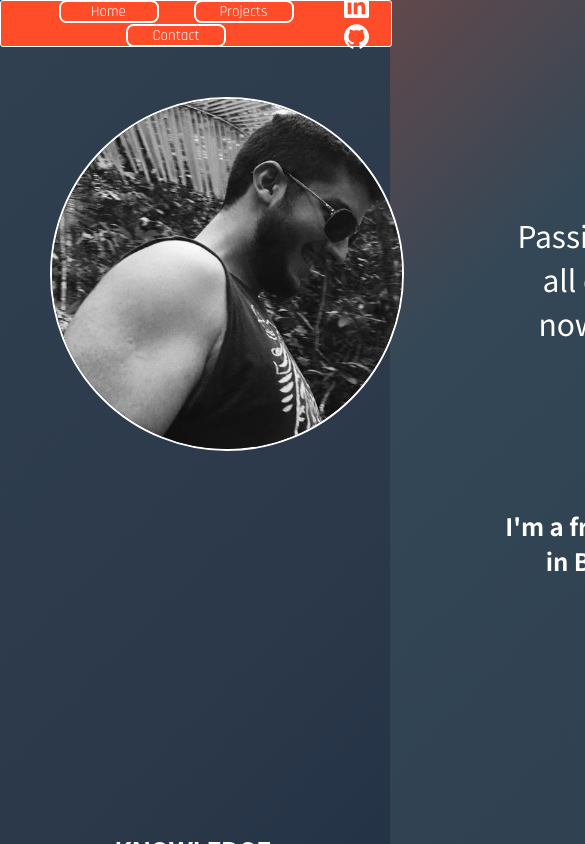
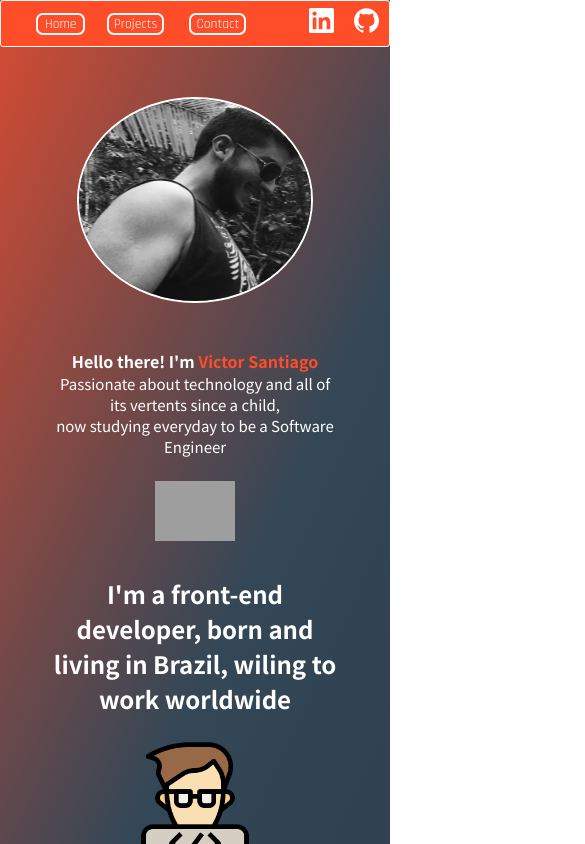
Before and after one commit to visantiago99/Portfolio, a React (Create React App) app: page / in a window 390 px wide. Shown: the top 844 px of the page, 585 px wide, since content can reach past the window. Built offline with nearby package versions, Linux system fonts and the light colour scheme; grey boxes are pictures that could not be loaded.

Commit message:
Portfolio update media querys

```diff
--- a/public/index.html
+++ b/public/index.html
@@ -2,6 +2,7 @@
 <html lang="en">
   <head>
     <meta charset="utf-8" />
+    <meta name="viewport" content="width=device-width, initial-scale=1.0">
     <link rel="icon" href="%PUBLIC_URL%/favicon.ico" />
     <link rel="preconnect" href="https://fonts.googleapis.com">
     <link rel="preconnect" href="https://fonts.gstatic.com" crossorigin>
@@ -9,7 +10,6 @@
     <link rel="preconnect" href="https://fonts.googleapis.com">
     <link rel="preconnect" href="https://fonts.gstatic.com" crossorigin>
     <link href="https://fonts.googleapis.com/css2?family=Noto+Sans+JP:wght@400;500;700&display=swap" rel="stylesheet">
-    <meta name="viewport" content="width=device-width, initial-scale=1.0">
     <meta name="theme-color" content="#000000" />
     <meta
       name="description"
--- a/src/App.css
+++ b/src/App.css
@@ -1,9 +1,3 @@
-@media screen and (max-width: 600px) {
-  body {
-    background-color: lightgreen;
-  }
-}
-
 * {
   margin: 0;
   padding: 0;
@@ -219,3 +213,101 @@ section img {
 .contact-form h2 {
   margin-top: 70px;
 }
+
+@media screen and (max-width: 800px) {
+  .headerClass {
+    background: #FF4C29;
+    width: 99.5%;
+    height: 45px;
+    display: flex;
+    justify-content: space-between;
+    align-items: center;
+    gap: 5px;
+    border: 1px solid #fffffe;
+    border-radius: 3px;
+  }
+
+  .headerBtns {
+    display: flex;
+  }
+
+  .btn {
+    margin-bottom: 1px;
+    margin-left: 35px;
+    background-color: transparent;
+    font-family: 'Rajdhani', sans-serif;
+    font-size: 85%;
+    border: 2px solid white;
+    width: 70%;
+    color: #fffffe;
+    transition: 0.5s;
+    border-radius: 0.5em;
+  }
+
+  .btn:hover {
+    background-color: #f5d000;
+    transform:scale(150%);
+    color:rgb(26, 28, 43)
+  }
+
+  body {
+    background: linear-gradient(-65deg, #082032, #2C394B, #334756, #FF4C29) no-repeat;
+    background-size: 120% 120%;
+    animation: gradient 7s ease infinite;
+    height: 100%;
+  }
+
+  .imgPerfil {
+    border-radius: 50%;
+    transition: 0.5s;
+    border: 2px solid;
+    border-color: white;
+    width: 80%;
+    height: 80%;
+  }
+
+  .imgPerfil:hover {
+    transform: scale(100%);
+    border-radius: 10px;
+  }
+
+  .main-class {
+    display: flex;
+    flex-wrap: wrap;
+  }
+
+  .title-content {
+    font-family: 'Noto Sans JP', sans-serif;
+    margin: 0 auto;
+    width: 100%;
+    padding: 0;
+  }
+
+  .title-content h1 {
+    margin-bottom: 40px;
+    width: 100%;
+    margin: 0;
+  }
+
+  .title-content p {
+    font-size: 15px;
+  }
+
+  .title-content h2 {
+    margin-top:30px;
+  }
+
+  .title {
+    animation: typing 2s steps(22, end);
+    animation-delay: 0.2s;
+    width: 16ch;
+    overflow: hidden;
+    white-space: nowrap;
+    font-size: 1rem;
+  }
+
+  .linkProjects {
+    font-size: 120%;
+    margin-bottom: 50px;
+  }
+}
--- a/src/components/Header.js
+++ b/src/components/Header.js
@@ -6,7 +6,7 @@ export default function Header() {
   return (
     <div className="headerContainer">
       <header className="headerClass">
-        <div>
+        <div className="headerBtns">
         <Link to='/'><button className="btn">Home</button></Link>
         <Link to='/projects'><button className="btn">Projects</button></Link>
         <Link to='/contact'><button className="btn">Contact</button></Link>
--- a/src/pages/Home.js
+++ b/src/pages/Home.js
@@ -11,7 +11,7 @@ export default function Home() {
   return (
     <div>
       <Header />
-      <main>
+      <main className="main-class">
         <div className="picture">
           <img src={perfil} alt="fotoPerfil" width="350px" height="350px" align="center" className="imgPerfil"/>
         </div>
```
